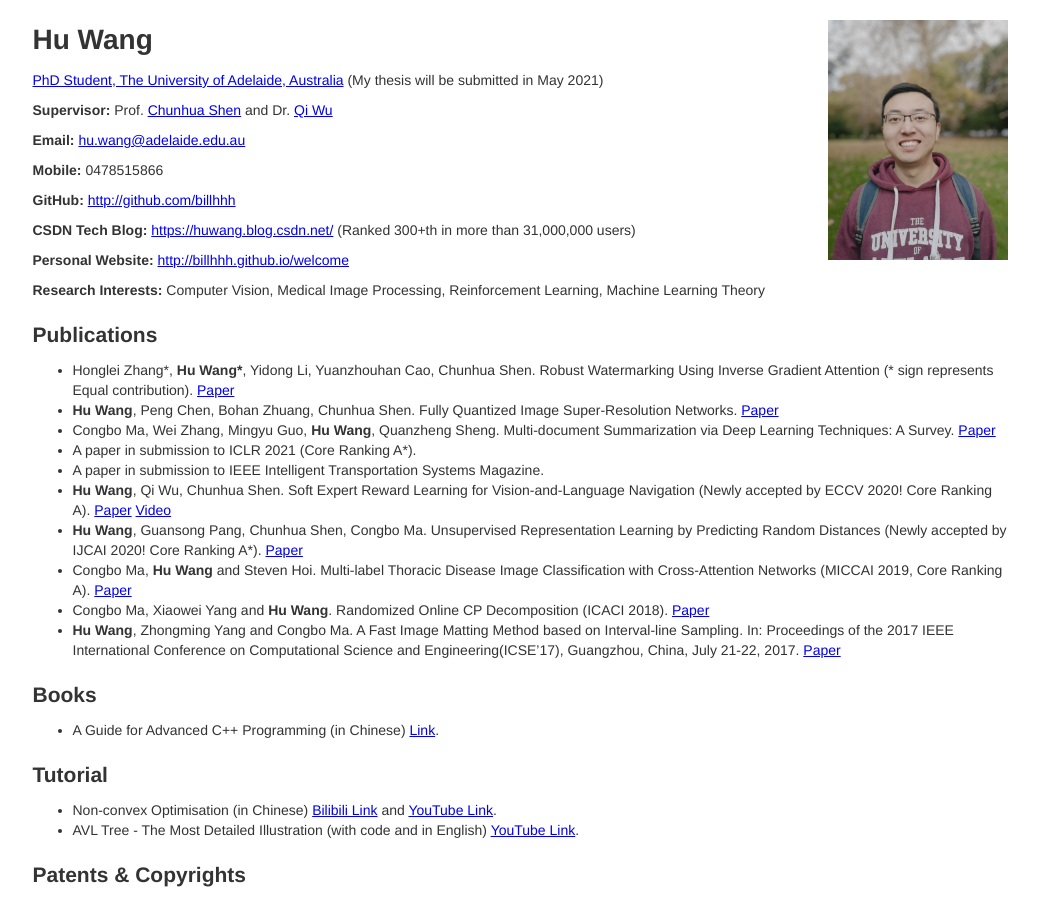
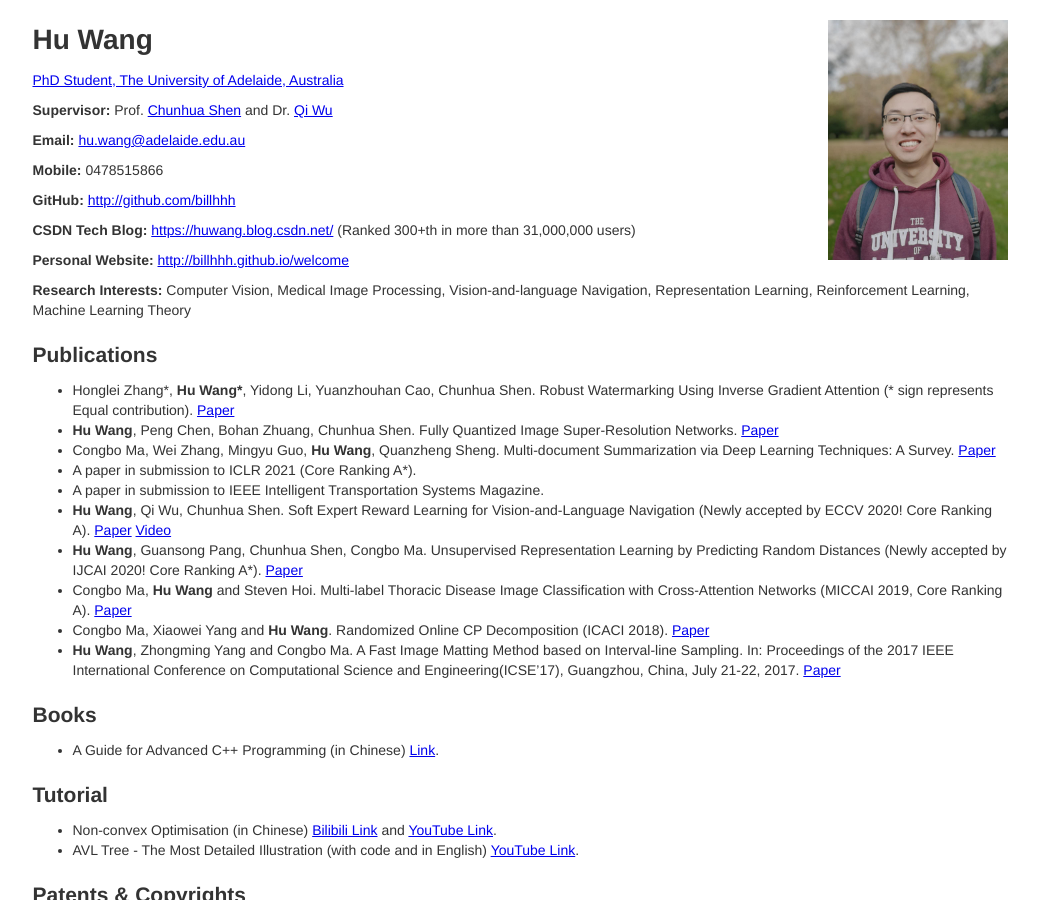
Before and after one commit to billhhh/whblog-omega, a Jekyll site: the page res/res-bak.html, which Jekyll copies as it is, in a window 1280 px wide and 900 px high. Shown: the whole window, without its empty margins (120-1159 px from the left). Built offline with Jekyll 4.4.1, drawn with Linux system fonts in a browser that asks for light colours.

Commit message:
Update res-bak.html

```diff
--- a/res/res-bak.html
+++ b/res/res-bak.html
@@ -12,7 +12,7 @@
     <main>
       <img src='./photo-huwang.jpeg' class="photo"/>
       <h1>Hu Wang</h1>
-      <p><a href = "https://www.adelaide.edu.au/aiml/our-people#aiml-students">PhD Student, The University of Adelaide, Australia</a> (My thesis will be submitted in May 2021)</p>
+      <p><a href = "https://www.adelaide.edu.au/aiml/our-people#aiml-students">PhD Student, The University of Adelaide, Australia</a></p>
       <p>
         <strong>Supervisor:</strong>
         <span>Prof. <a href="https://cs.adelaide.edu.au/~chhshen/">Chunhua Shen</a> and Dr. <a href="http://www.qi-wu.me/">Qi Wu</a></span>
@@ -39,7 +39,7 @@
       </p>
       <p>
         <strong>Research Interests:</strong>
-        Computer Vision, Medical Image Processing, Reinforcement Learning, Machine Learning Theory
+        Computer Vision, Medical Image Processing, Vision-and-language Navigation, Representation Learning, Reinforcement Learning, Machine Learning Theory
       </p>
 
 
```
